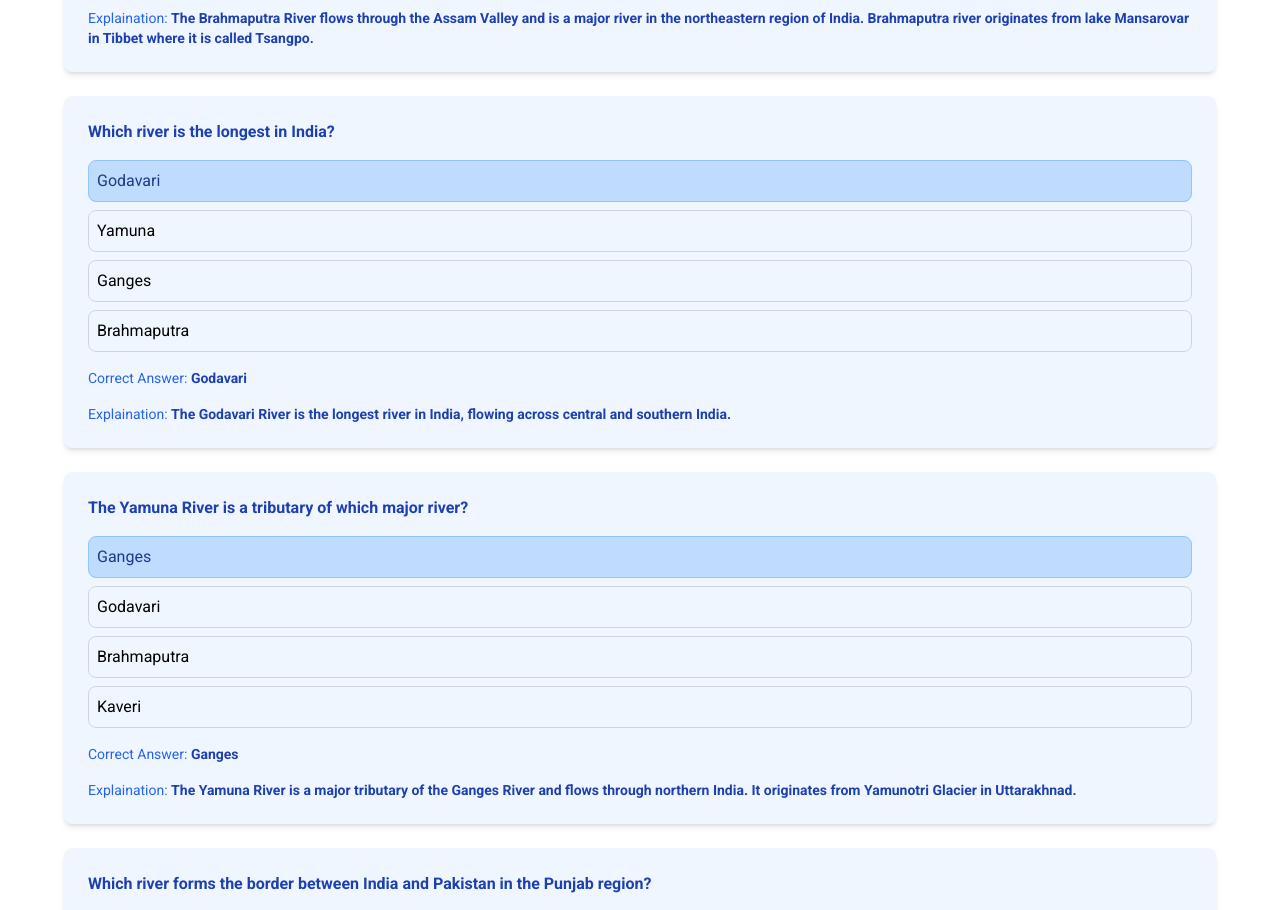
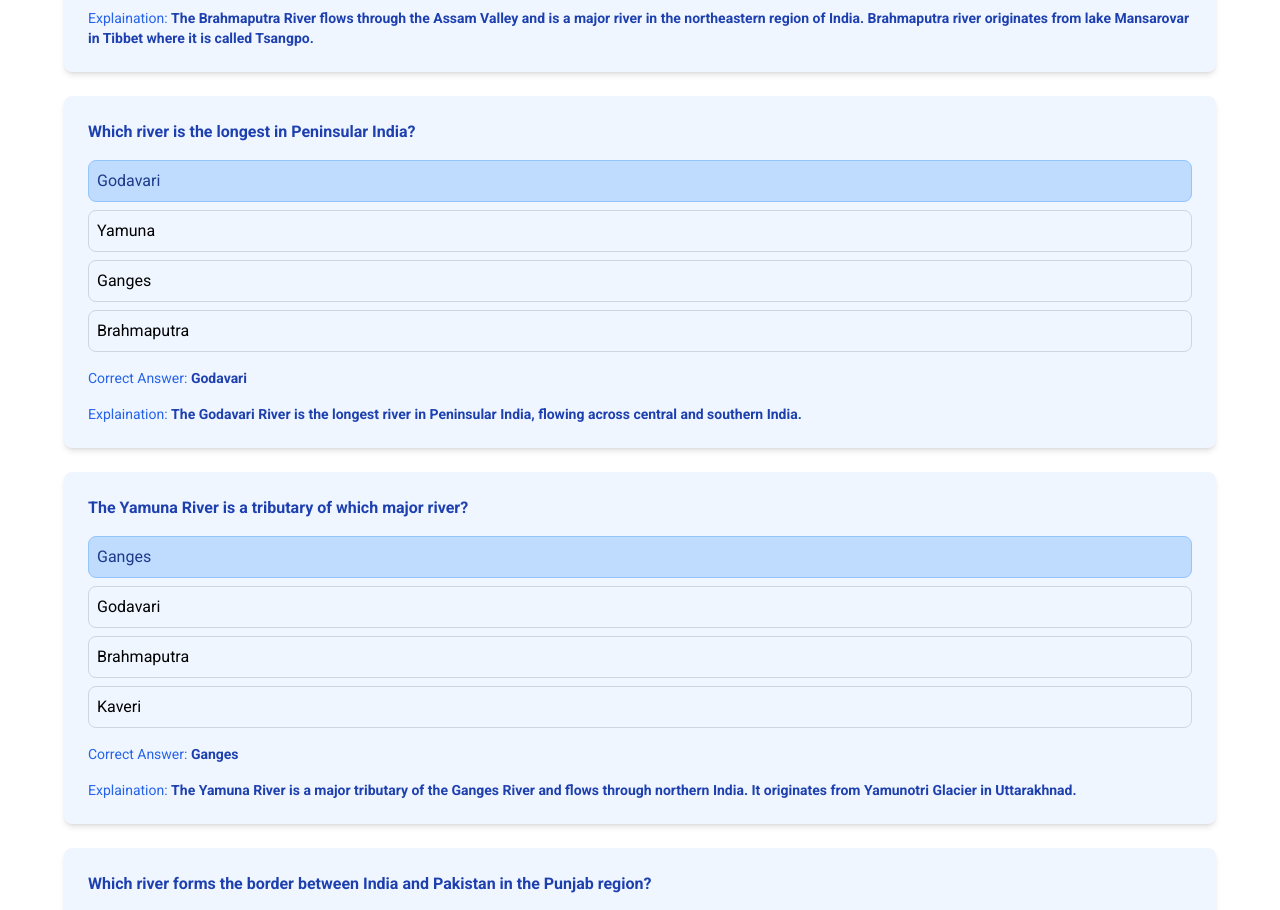
Before and after one commit to PatelAbhay550/examgain, a Next.js app: page /revision/ssc/river-system-of-india in a window 1280 px wide. Shown: the part 1360-2270 px from the top of the page. Built offline with nearby package versions, Linux system fonts and the light colour scheme.

Commit message:
Update questions.js

```diff
--- a/data/questions.js
+++ b/data/questions.js
@@ -146,12 +146,12 @@ export const quiz = [
           "The Brahmaputra River flows through the Assam Valley and is a major river in the northeastern region of India. Brahmaputra river originates from lake Mansarovar in Tibbet where it is called Tsangpo.",
       },
       {
-        question: "Which river is the longest in India?",
+        question: "Which river is the longest in Peninsular India?",
         choices: ["Godavari", "Yamuna", "Ganges", "Brahmaputra"],
         type: "MCQs",
         correctAnswer: "Godavari",
         extradetails:
-          "The Godavari River is the longest river in India, flowing across central and southern India.",
+          "The Godavari River is the longest river in Peninsular India, flowing across central and southern India.",
       },
       {
         question: "The Yamuna River is a tributary of which major river?",
```
